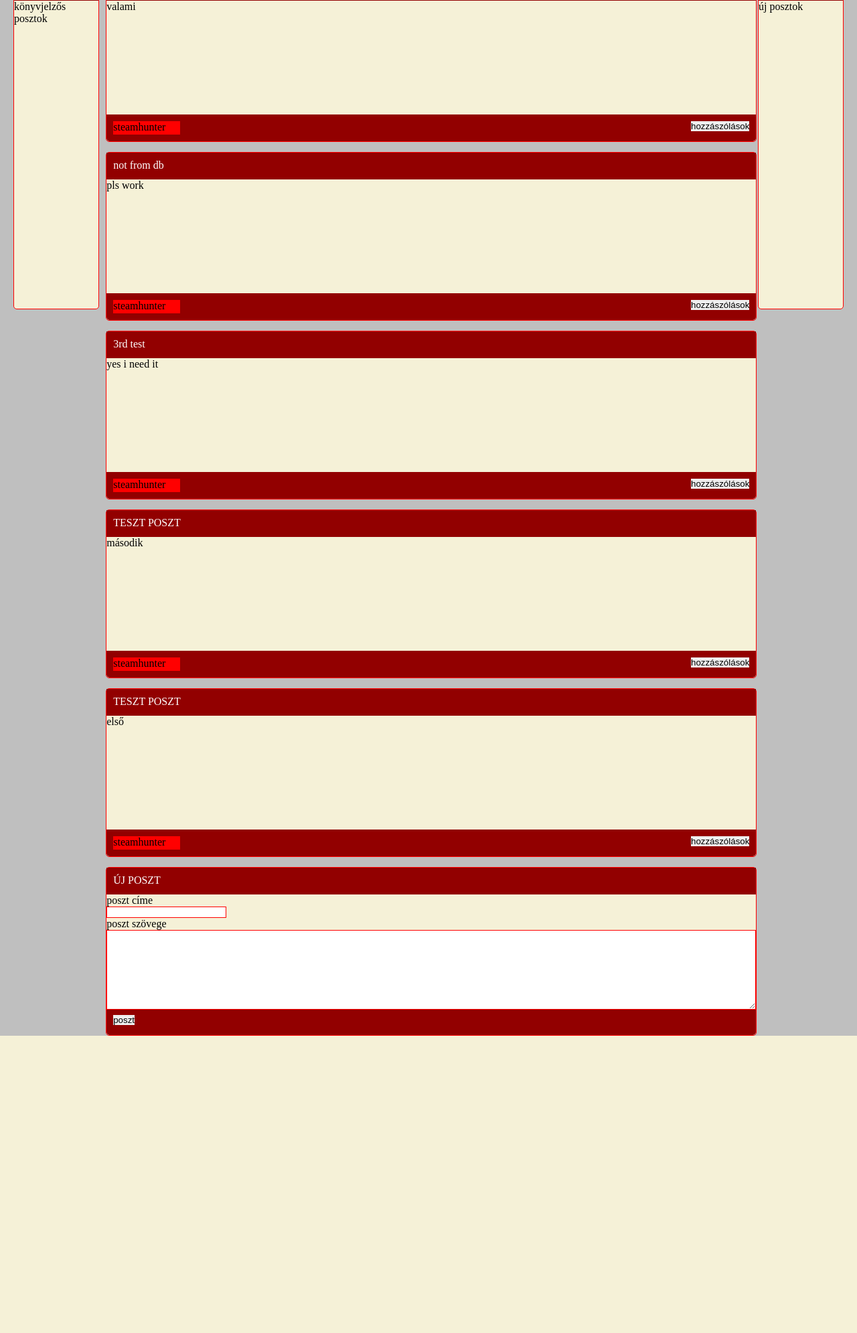
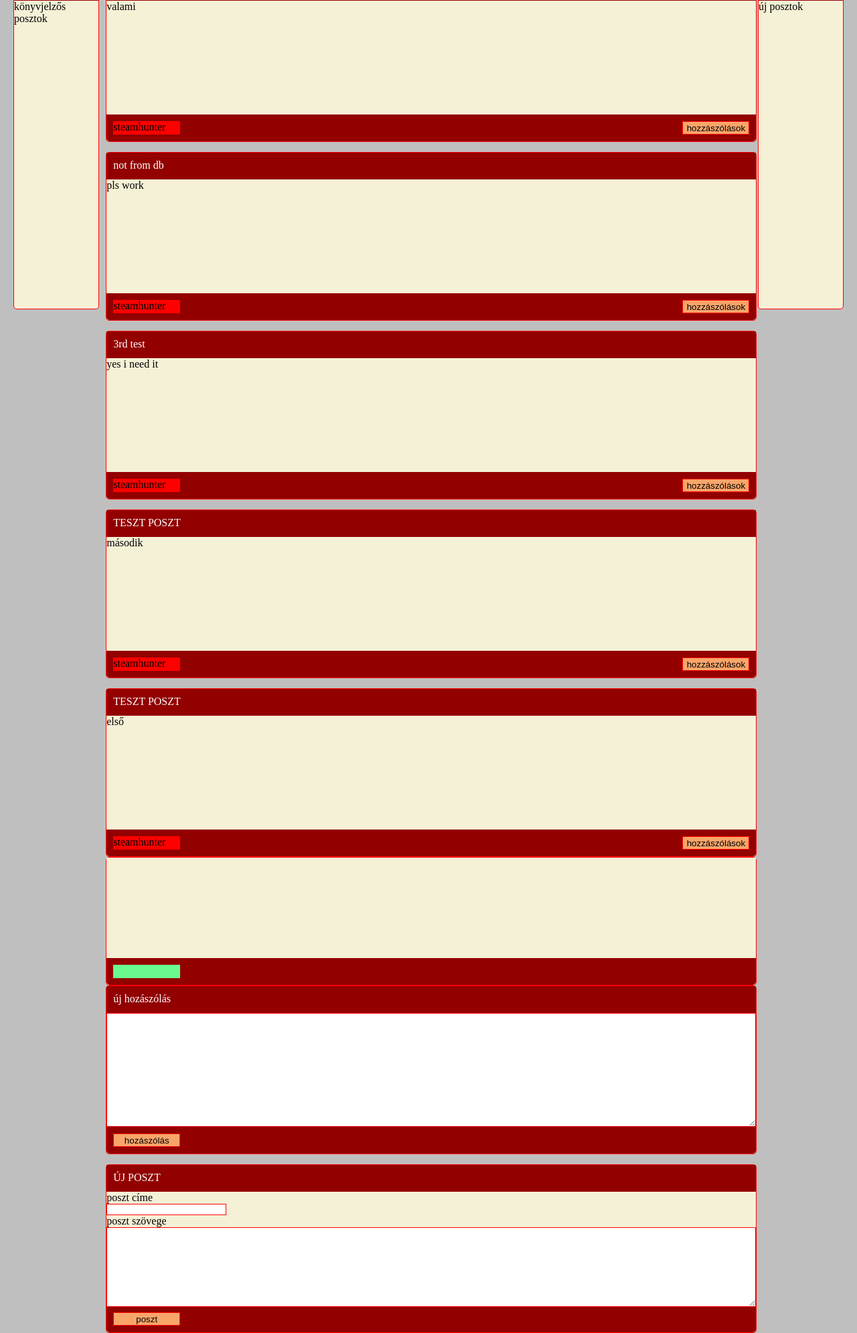
Before and after one commit to njszki-2016-14sz/szegedi-hideout, a PHP site: page /feed.php in a window 1280 px wide. Shown: the part 157-2148 px from the top of the page at 67% size. Before the commit the page ends 1704 px from the top, so only its background shows below. Run offline with PHP 8.4, Linux system fonts and the light colour scheme; a user stored in the database is signed in; data comes from the database, SQL or seed files in the repository; tables that the repository leaves empty or names only in its code hold one stand-in row (values such as "Sample post"); data that the repository does not hold is empty.

Commit message:
some style and comment system change
now the comments not disapear after a new one

```diff
--- a/base.css
+++ b/base.css
@@ -218,3 +218,10 @@
 	height:170px;
 	width:100%
 }
+.commentbt
+{
+	height: 20;
+    width: 100;
+    background-color: #f9a56a;
+    border: 1px red solid;
+}
--- a/commenter.php
+++ b/commenter.php
@@ -23,6 +23,7 @@
 		$comment=$_POST['comment'];
 		mysql_query("INSERT INTO postcomment".$postid." (`id`, `userid`, `comment`) VALUES (NULL, ".$userid.", '$comment');", $db);
 		print mysql_error();
+		$_SESSION['postid']=$postid;
 		header('Location: /feed.php');
 
 ?>
--- a/feed.php
+++ b/feed.php
@@ -4,7 +4,7 @@
 	switch($rankid)
 	{
 		case 99:return "red";
-		default:return "#f9a56a";
+		default:return "#6af98f";
 
 	}
 }
--- a/postfeed.php
+++ b/postfeed.php
@@ -48,17 +48,25 @@
 				print"<p id='senderbox' style='$bg'>$username</p>"
 				?>
 				<form method="post" class="commnethidder">
-				<input type="submit" name="comment" value="hozzászólások">
+				<input type="submit" name="comment" value="hozzászólások" class="commentbt">
 				<input type="hidden" name="postid" value=<?=$record['id'];?>>
 
 				</form>
 				</div>
 				</div>
 				<?php
+				if(isset($_SESSION['postid']))
+					{
+						$_POST['postid']=$_SESSION['postid'];
+						$_POST['comment']="hozászólás";
+						$_SESSION['postid']=null;
+					}
 				if(isset($_POST['comment']))
 				{
+
 					if($_POST['postid']==$record['id'])
 					{
+
 					mysql_select_db('facebookclonecomment', $db);
 					$cmtres = mysql_query("SELECT * FROM postcomment".$_POST['postid'].";", $db);
 					mysql_select_db('facebookclone', $db);
@@ -100,7 +108,7 @@
 						<textarea name="comment" form="newcommentform" id="textareacomment" style="border:1px solid red;"></textarea>
 						</div>
 						<div class="feedfooter">
-						<input type="submit" value="hozászólás" name="post">
+						<input type="submit" value="hozászólás" name="post" class="commentbt">
 						</div>
 						</form>
 						</div>
@@ -125,7 +133,7 @@
 					<textarea name="comment" form="newpost" id="textareaposzt" style="border:1px solid red;"></textarea>
 			</div>
 			<div class="feedfooter">
-					<input type="submit" value="poszt" name="post">
+					<input type="submit" value="poszt" name="post" class="commentbt">
 			</div>
 			</form>
 			</div>
```
